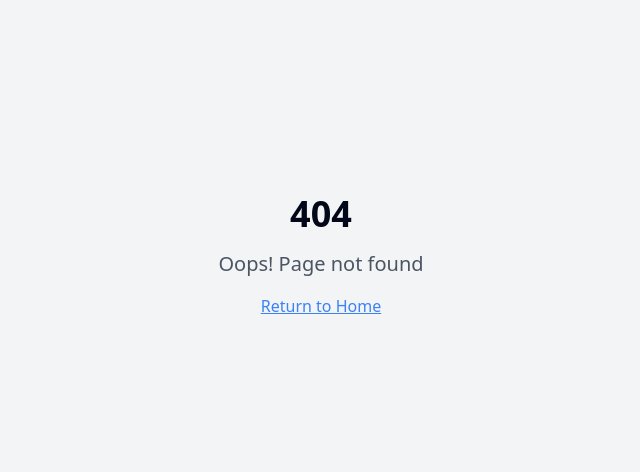
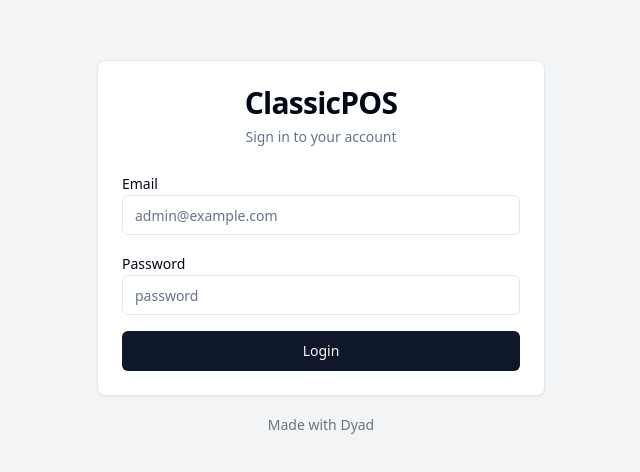
Before and after one commit to takmagz2-del/ClassicPOS, a React (Vite) app: page /login in a window 1280 px wide. Before the commit this address had no page. Shown: the part 144-616 px from the top of the page, without its empty margins (319-959 px from the left). Built offline with nearby package versions, Linux system fonts and the light colour scheme.

Commit message:
[dyad] Implemented basic user authentication - wrote 4 file(s)

```diff
--- a/src/App.tsx
+++ b/src/App.tsx
@@ -2,11 +2,23 @@ import { Toaster } from "@/components/ui/toaster";
 import { Toaster as Sonner } from "@/components/ui/sonner";
 import { TooltipProvider } from "@/components/ui/tooltip";
 import { QueryClient, QueryClientProvider } from "@tanstack/react-query";
-import { BrowserRouter, Routes, Route } from "react-router-dom";
+import { BrowserRouter, Routes, Route, Navigate } from "react-router-dom";
 import Index from "./pages/Index";
 import NotFound from "./pages/NotFound";
+import Login from "./pages/Login";
+import { AuthProvider, useAuth } from "./components/auth/AuthContext";
+import { ReactNode } from "react";
 
 const queryClient = new QueryClient();
+
+// ProtectedRoute component to guard routes
+const ProtectedRoute = ({ children }: { children: ReactNode }) => {
+  const { isAuthenticated } = useAuth();
+  if (!isAuthenticated) {
+    return <Navigate to="/login" replace />;
+  }
+  return children;
+};
 
 const App = () => (
   <QueryClientProvider client={queryClient}>
@@ -14,11 +26,21 @@ const App = () => (
       <Toaster />
       <Sonner />
       <BrowserRouter>
-        <Routes>
-          <Route path="/" element={<Index />} />
-          {/* ADD ALL CUSTOM ROUTES ABOVE THE CATCH-ALL "*" ROUTE */}
-          <Route path="*" element={<NotFound />} />
-        </Routes>
+        <AuthProvider>
+          <Routes>
+            <Route path="/login" element={<Login />} />
+            <Route
+              path="/"
+              element={
+                <ProtectedRoute>
+                  <Index />
+                </ProtectedRoute>
+              }
+            />
+            {/* ADD ALL CUSTOM ROUTES ABOVE THE CATCH-ALL "*" ROUTE */}
+            <Route path="*" element={<NotFound />} />
+          </Routes>
+        </AuthProvider>
       </BrowserRouter>
     </TooltipProvider>
   </QueryClientProvider>
--- /dev/null
+++ b/src/components/auth/AuthContext.tsx
@@ -0,0 +1,72 @@
+"use client";
+
+import React, { createContext, useContext, useState, useEffect, ReactNode } from "react";
+import { useNavigate } from "react-router-dom";
+import { toast } from "sonner";
+
+interface AuthContextType {
+  isAuthenticated: boolean;
+  user: { email: string } | null;
+  login: (email: string, password: string) => Promise<boolean>;
+  logout: () => void;
+}
+
+const AuthContext = createContext<AuthContextType | undefined>(undefined);
+
+export const AuthProvider = ({ children }: { children: ReactNode }) => {
+  const [isAuthenticated, setIsAuthenticated] = useState<boolean>(false);
+  const [user, setUser] = useState<{ email: string } | null>(null);
+  const navigate = useNavigate();
+
+  useEffect(() => {
+    // In a real app, you'd check for a valid token in localStorage/sessionStorage
+    // For now, we'll assume no one is logged in initially.
+    const token = localStorage.getItem("authToken");
+    if (token) {
+      // Simulate token validation
+      setIsAuthenticated(true);
+      setUser({ email: "user@example.com" }); // Placeholder user
+    }
+  }, []);
+
+  const login = async (email: string, password: string): Promise<boolean> => {
+    // Simulate API call for login
+    return new Promise((resolve) => {
+      setTimeout(() => {
+        if (email === "admin@example.com" && password === "password") {
+          setIsAuthenticated(true);
+          setUser({ email });
+          localStorage.setItem("authToken", "mock-jwt-token"); // Store a mock token
+          toast.success("Login successful!");
+          navigate("/"); // Redirect to home page
+          resolve(true);
+        } else {
+          toast.error("Invalid credentials.");
+          resolve(false);
+        }
+      }, 1000);
+    });
+  };
+
+  const logout = () => {
+    setIsAuthenticated(false);
+    setUser(null);
+    localStorage.removeItem("authToken");
+    toast.info("Logged out successfully.");
+    navigate("/login");
+  };
+
+  return (
+    <AuthContext.Provider value={{ isAuthenticated, user, login, logout }}>
+      {children}
+    </AuthContext.Provider>
+  );
+};
+
+export const useAuth = () => {
+  const context = useContext(AuthContext);
+  if (context === undefined) {
+    throw new Error("useAuth must be used within an AuthProvider");
+  }
+  return context;
+};
--- a/src/pages/Index.tsx
+++ b/src/pages/Index.tsx
@@ -1,17 +1,14 @@
 // Update this page (the content is just a fallback if you fail to update the page)
-
-import { MadeWithDyad } from "@/components/made-with-dyad";
 
 const Index = () => {
   return (
-    <div className="min-h-screen flex items-center justify-center bg-gray-100">
+    <div className="min-h-screen flex items-center justify-center bg-gray-100 dark:bg-gray-900">
       <div className="text-center">
-        <h1 className="text-4xl font-bold mb-4">Welcome to Your Blank App</h1>
-        <p className="text-xl text-gray-600">
-          Start building your amazing project here!
+        <h1 className="text-4xl font-bold mb-4 text-gray-800 dark:text-gray-200">Welcome to ClassicPOS</h1>
+        <p className="text-xl text-gray-600 dark:text-gray-400">
+          You are logged in! Start building your amazing project here!
         </p>
       </div>
-      <MadeWithDyad />
     </div>
   );
 };
--- /dev/null
+++ b/src/pages/Login.tsx
@@ -0,0 +1,68 @@
+"use client";
+
+import React, { useState } from "react";
+import { useAuth } from "@/components/auth/AuthContext";
+import { Button } from "@/components/ui/button";
+import { Input } from "@/components/ui/input";
+import { Label } from "@/components/ui/label";
+import { Card, CardContent, CardDescription, CardHeader, CardTitle } from "@/components/ui/card";
+import { MadeWithDyad } from "@/components/made-with-dyad";
+
+const Login = () => {
+  const [email, setEmail] = useState<string>("");
+  const [password, setPassword] = useState<string>("");
+  const [isLoading, setIsLoading] = useState<boolean>(false);
+  const { login } = useAuth();
+
+  const handleSubmit = async (e: React.FormEvent) => {
+    e.preventDefault();
+    setIsLoading(true);
+    await login(email, password);
+    setIsLoading(false);
+  };
+
+  return (
+    <div className="min-h-screen flex flex-col items-center justify-center bg-gray-100 dark:bg-gray-900 p-4">
+      <Card className="w-full max-w-md">
+        <CardHeader className="text-center">
+          <CardTitle className="text-3xl font-bold">ClassicPOS</CardTitle>
+          <CardDescription>Sign in to your account</CardDescription>
+        </CardHeader>
+        <CardContent>
+          <form onSubmit={handleSubmit} className="space-y-4">
+            <div>
+              <Label htmlFor="email">Email</Label>
+              <Input
+                id="email"
+                type="email"
+                placeholder="admin@example.com"
+                value={email}
+                onChange={(e) => setEmail(e.target.value)}
+                required
+                disabled={isLoading}
+              />
+            </div>
+            <div>
+              <Label htmlFor="password">Password</Label>
+              <Input
+                id="password"
+                type="password"
+                placeholder="password"
+                value={password}
+                onChange={(e) => setPassword(e.target.value)}
+                required
+                disabled={isLoading}
+              />
+            </div>
+            <Button type="submit" className="w-full" disabled={isLoading}>
+              {isLoading ? "Logging in..." : "Login"}
+            </Button>
+          </form>
+        </CardContent>
+      </Card>
+      <MadeWithDyad />
+    </div>
+  );
+};
+
+export default Login;
```
